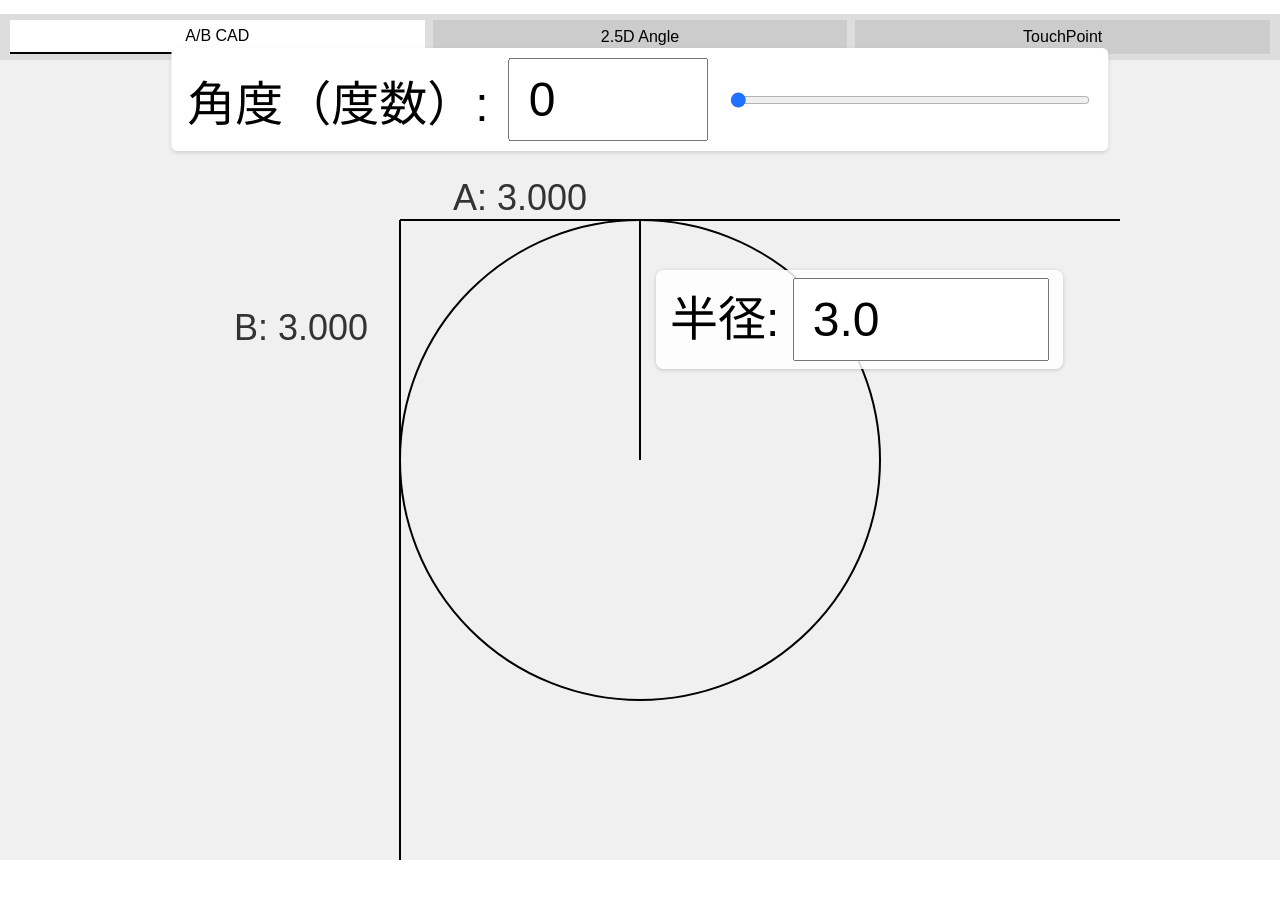
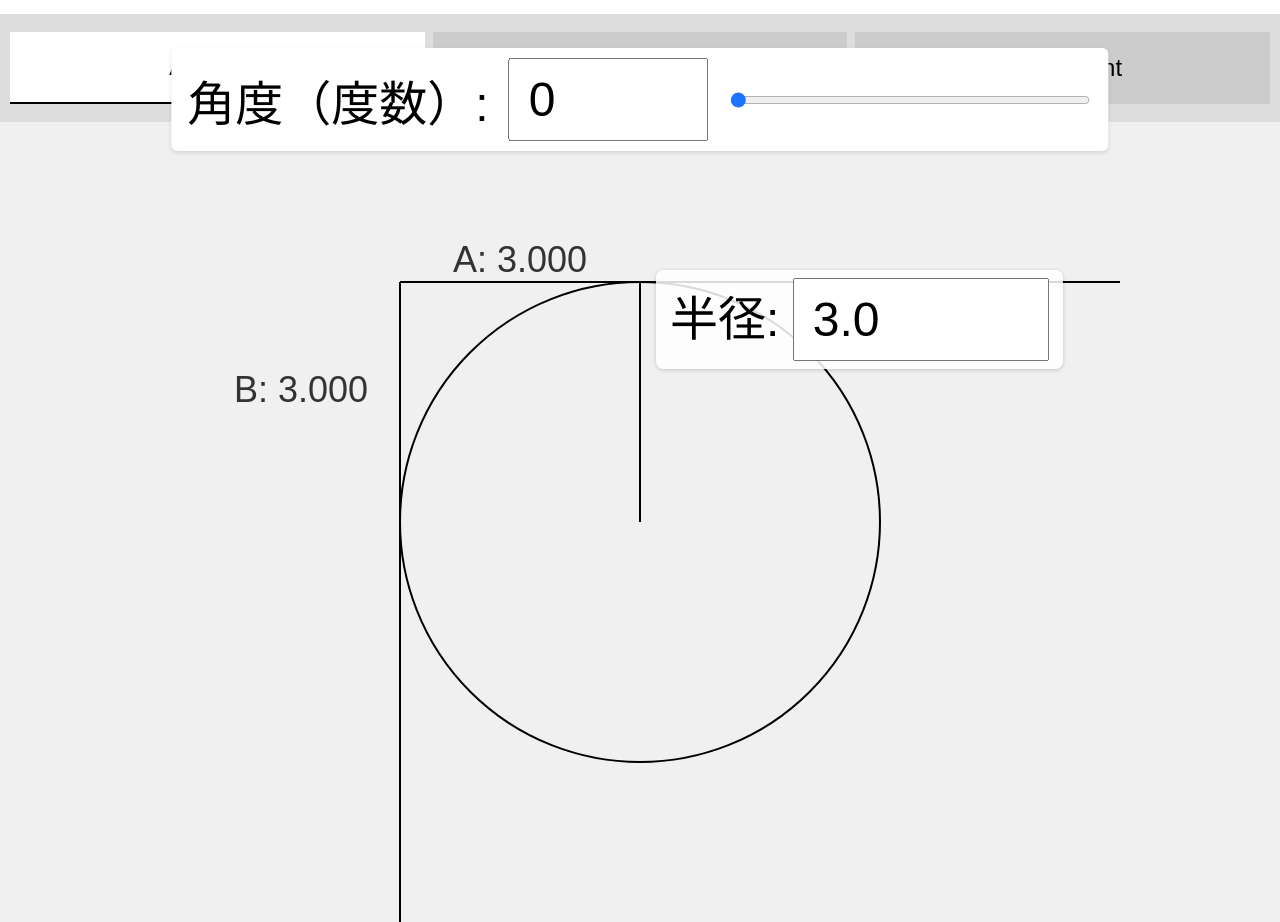
Before and after one commit to zimiota/2D-CAD, a plain HTML site: page index.html in a window 1280 px wide. Before the commit the page ends 860 px from the top, so only its background shows below. Drawn offline with Linux system fonts and the light colour scheme.

Commit message:
Increase tab menu size

```diff
--- a/index.html
+++ b/index.html
@@ -41,14 +41,14 @@
   margin-top: 14px;
 }
 
-#tabs { display:flex; background:#ddd; padding: 6px 10px; gap: 8px; }
+#tabs { display:flex; background:#ddd; padding: 18px 10px; gap: 8px; }
 .tab-button {
   flex: 1;
-  padding: 7px 10px;
+  padding: 21px 10px;
   cursor: pointer;
   border: none;
   background: #ccc;
-  font-size: 16px;
+  font-size: 24px;
 }
 .tab-button.active { background:#fff; border-bottom:2px solid #000; }
 .tab-content { display:none; }
```
